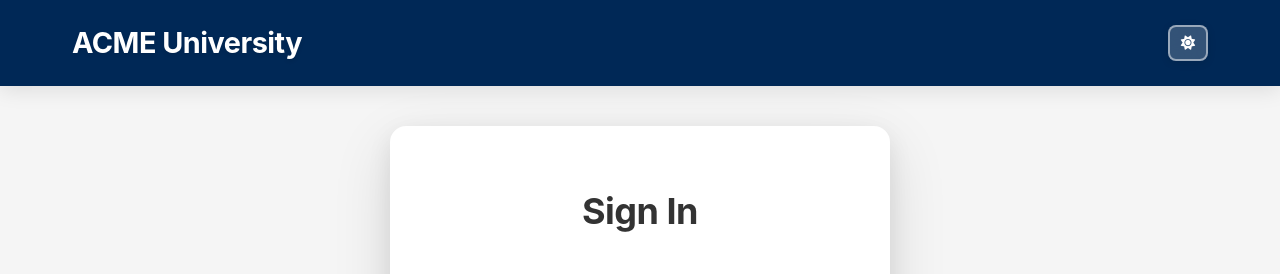
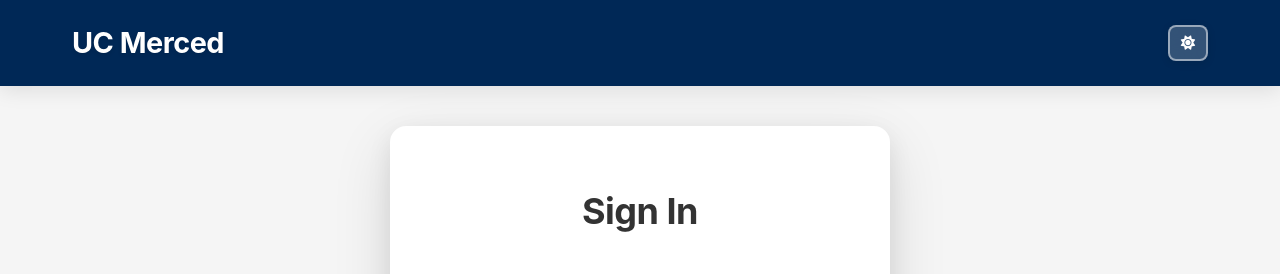
Before and after one commit to andrewfeng2/cse108lab8-project, a Flask app: page /login in a window 1280 px wide. Shown: the top 274 px of the page. Run offline with Flask 3, Linux system fonts and the light colour scheme.

Commit message:
Changed ACME university to UC Merced

```diff
--- a/app.py
+++ b/app.py
@@ -175,7 +175,7 @@
 
         return form
 
-admin = Admin(app, name='ACME University Admin', index_view=SecureAdminIndexView())
+admin = Admin(app, name='UC Merced Admin', index_view=SecureAdminIndexView())
 admin.add_view(UserModelView(User, db.session))
 admin.add_view(CourseModelView(Course, db.session))
 admin.add_view(EnrollmentModelView(Enrollment, db.session))
--- a/static/js/main.js
+++ b/static/js/main.js
@@ -351,7 +351,7 @@
 });
 
 // Export functions for use in other scripts
-window.ACME = {
+window.UCMerced = {
     showNotification,
     validateForm,
     apiRequest,
--- a/templates/admin/index.html
+++ b/templates/admin/index.html
@@ -3,7 +3,7 @@
 {% block body %}
 <div class="admin-header">
     <div class="admin-nav">
-        <h1>ACME University Admin Panel</h1>
+        <h1>UC Merced Admin Panel</h1>
         <div class="admin-actions">
             <span class="admin-user">Welcome {{ session.user_name }}!</span>
         </div>
--- a/templates/base.html
+++ b/templates/base.html
@@ -3,7 +3,7 @@
 <head>
     <meta charset="UTF-8">
     <meta name="viewport" content="width=device-width, initial-scale=1.0">
-    <title>{% block title %}ACME University{% endblock %}</title>
+    <title>{% block title %}UC Merced{% endblock %}</title>
     <link rel="stylesheet" href="{{ url_for('static', filename='css/style.css') }}">
     <link href="https://cdnjs.cloudflare.com/ajax/libs/font-awesome/6.0.0/css/all.min.css" rel="stylesheet">
     <script>
@@ -19,7 +19,7 @@
     <nav class="navbar">
         <div class="nav-container">
             <div class="nav-brand">
-                <h1>ACME University</h1>
+                <h1>UC Merced</h1>
             </div>
             <div class="nav-user">
                 <button id="theme-toggle" class="btn btn-outline btn-sm theme-toggle-btn" aria-label="Toggle dark mode">
--- a/templates/login.html
+++ b/templates/login.html
@@ -1,6 +1,6 @@
 {% extends "base.html" %}
 
-{% block title %}Login - ACME University{% endblock %}
+{% block title %}Login - UC Merced{% endblock %}
 
 {% block content %}
 <div class="login-container">
--- a/templates/student_dashboard.html
+++ b/templates/student_dashboard.html
@@ -1,6 +1,6 @@
 {% extends "base.html" %}
 
-{% block title %}Student Dashboard - ACME University{% endblock %}
+{% block title %}Student Dashboard - UC Merced{% endblock %}
 
 {% block content %}
 <div class="dashboard-container">
--- a/templates/teacher_dashboard.html
+++ b/templates/teacher_dashboard.html
@@ -1,6 +1,6 @@
 {% extends "base.html" %}
 
-{% block title %}Teacher Dashboard - ACME University{% endblock %}
+{% block title %}Teacher Dashboard - UC Merced{% endblock %}
 
 {% block content %}
 <div class="dashboard-container">
--- a/test_setup.py
+++ b/test_setup.py
@@ -1,6 +1,6 @@
 #!/usr/bin/env python3
 """
-Test script to verify the ACME University Enrollment System setup
+Test script to verify the UC Merced Enrollment System setup
 """
 
 import sys
@@ -84,7 +84,7 @@
 
 def main():
     """Run all tests"""
-    print("🎓 ACME University Enrollment System - Setup Test")
+    print("🎓 UC Merced Enrollment System - Setup Test")
     print("=" * 50)
 
     success = True
```
Also changed, not shown: templates/admin/master.html (+4 -4 lines), .cursor/worktrees.json (added).
